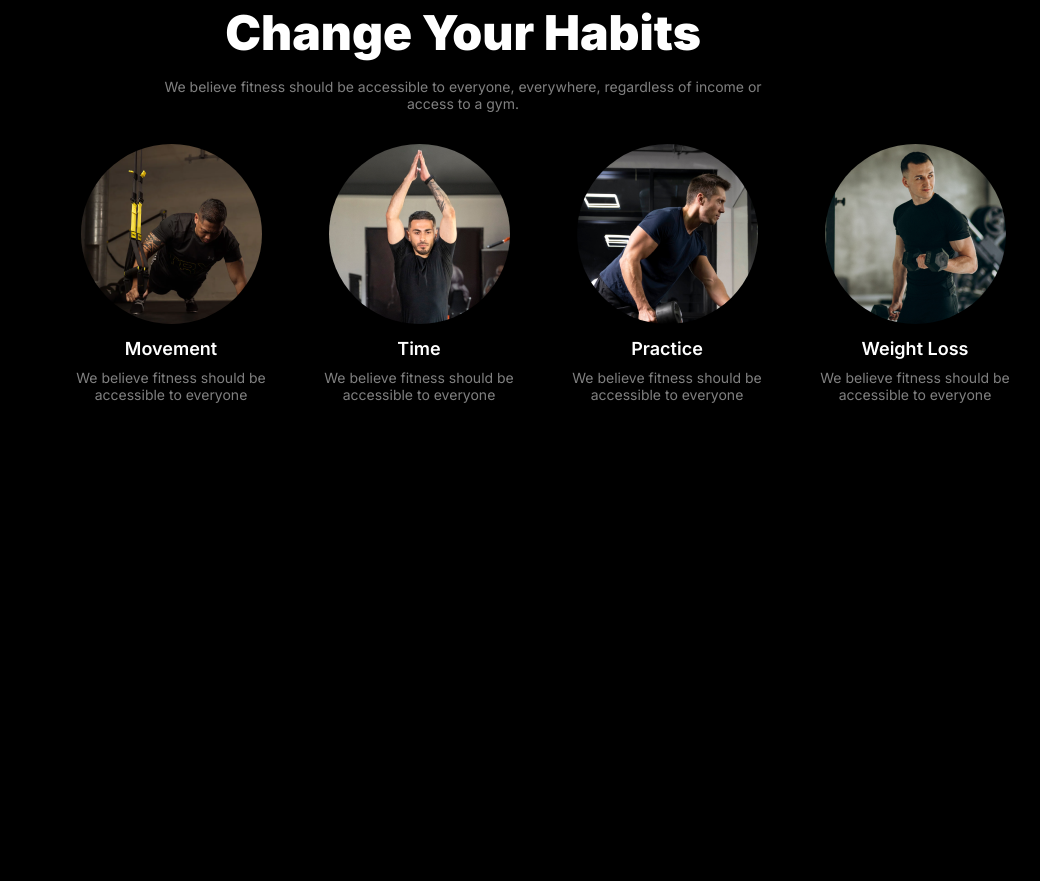
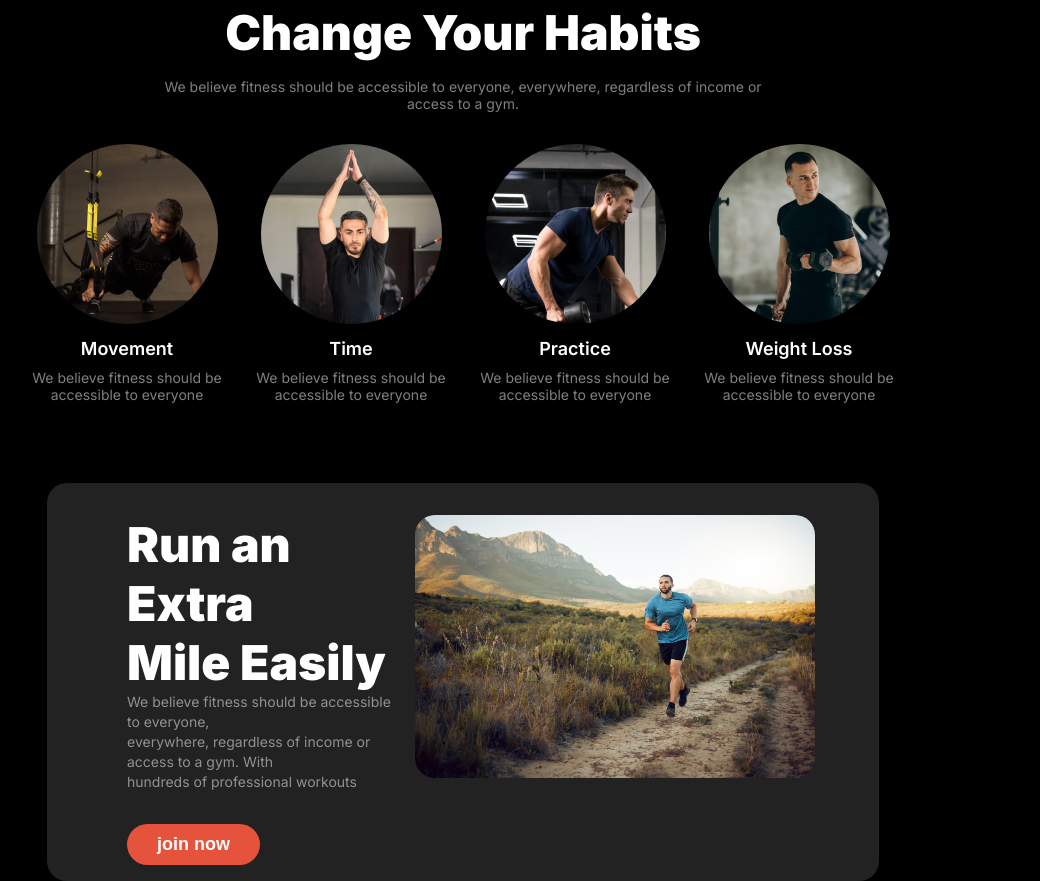
Before and after one commit to nahidbinalamsami/B10A2-versatile-ui, a plain HTML site: page index.html in a window 1280 px wide. Shown: the part 798-1679 px from the top of the page, without its empty margins (177-1217 px from the left). Before the commit the page ends 1201 px from the top, so only its background shows below. Drawn offline with Linux system fonts and the light colour scheme; a web font is replaced by a local one.

Commit message:
my changing extra habits redy

```diff
--- a/index.html
+++ b/index.html
@@ -50,6 +50,7 @@
     </header>
 
     <main>
+        <!-- change your habbit section -->
       <section>
         <div class="change-habits">
           <h2>Change Your Habits</h2>
@@ -91,10 +92,27 @@
 
 
         </div>
+      </section>
+      <!-- Run and extra Section -->
+      <section>
+        <div class="run-extra-section">
+            <div class="run-extra-section-details">
+                <h2> Run an Extra <br> Mile Easily </h2>
+                <p>We believe fitness should be accessible to everyone, <br> everywhere, regardless of income or access to a gym. With <br> hundreds of professional workouts</p>
+                <button class="extra-button">
+                    <h6>join now</h6>
+
+                </button>
 
 
+            </div>
+            <div>
+                <img src="images/run.jpg" alt="">
+
+            </div>
 
 
+        </div>
 
 
       </section>
--- a/style/style.css
+++ b/style/style.css
@@ -143,9 +143,10 @@ margin-top: 5rem;
 .change-habits-picture{
   display: grid;
   grid-template-columns: repeat(4, 1fr);
-  margin-left: 10rem;
+  margin-left: 8rem;
   margin-top: 2rem;
   text-align: center;
+  margin-right: 8rem;
 
 }
 
@@ -165,6 +166,72 @@ margin-top: 5rem;
   font-weight: 400;
   margin-top: 10px;
 }
+
+/* Run and extra section */
+.run-extra-section{
+  background: rgb(34, 34, 34);
+  margin-right: 10rem;
+  margin-left: 10rem;
+  display: flex;
+  justify-content: space-between;
+  border-radius: 20px;
+  margin-top: 5rem;
+
+}
+.run-extra-section img{
+width: 400px;
+margin-top: 2rem;
+margin-right: 4rem;
+border-radius: 20px;
+}
+.run-extra-section-details{
+  margin-top: 1rem;
+  margin-left: 4rem;
+  padding: 1rem;
+}
+.run-extra-section h2{
+  color: rgb(255, 255, 255);
+  font-size: 48px;
+  font-weight: 900;
+
+}
+.run-extra-section p{
+  color: rgba(255, 255, 255, 0.5);
+  font-size: 14px;
+  font-weight: 400;
+  line-height: 20px;
+}
+.run-extra-section h6{
+  font-size: 18px;
+font-weight: 600;
+padding: 10px 30px 10px 30px;
+color: rgb(255, 255, 255);
+
+}
+.extra-button{
+  border-radius: 50px;
+  border: none;
+  margin-top: 2rem;
+  background-color: rgb(230, 83, 60);
+}
+
+
+
+
+
+
+
+
+
+
+
+
+
+
+
+
+
+
 
 
 
@@ -186,6 +253,19 @@ margin-top: 5rem;
   margin-top: 10px;
   margin-bottom: 10px;
 }
+.run-extra-section{
+  flex-direction: column;
+  margin-right: 10px;
+  margin-left: 10px;
+}
+.run-extra-section img{
+width: 260px;
+margin-right: 5px;
+}
+.run-extra-section-details{
+  margin-top: 10px;
+  margin-left: 1rem;
+}
 
 
 
```
